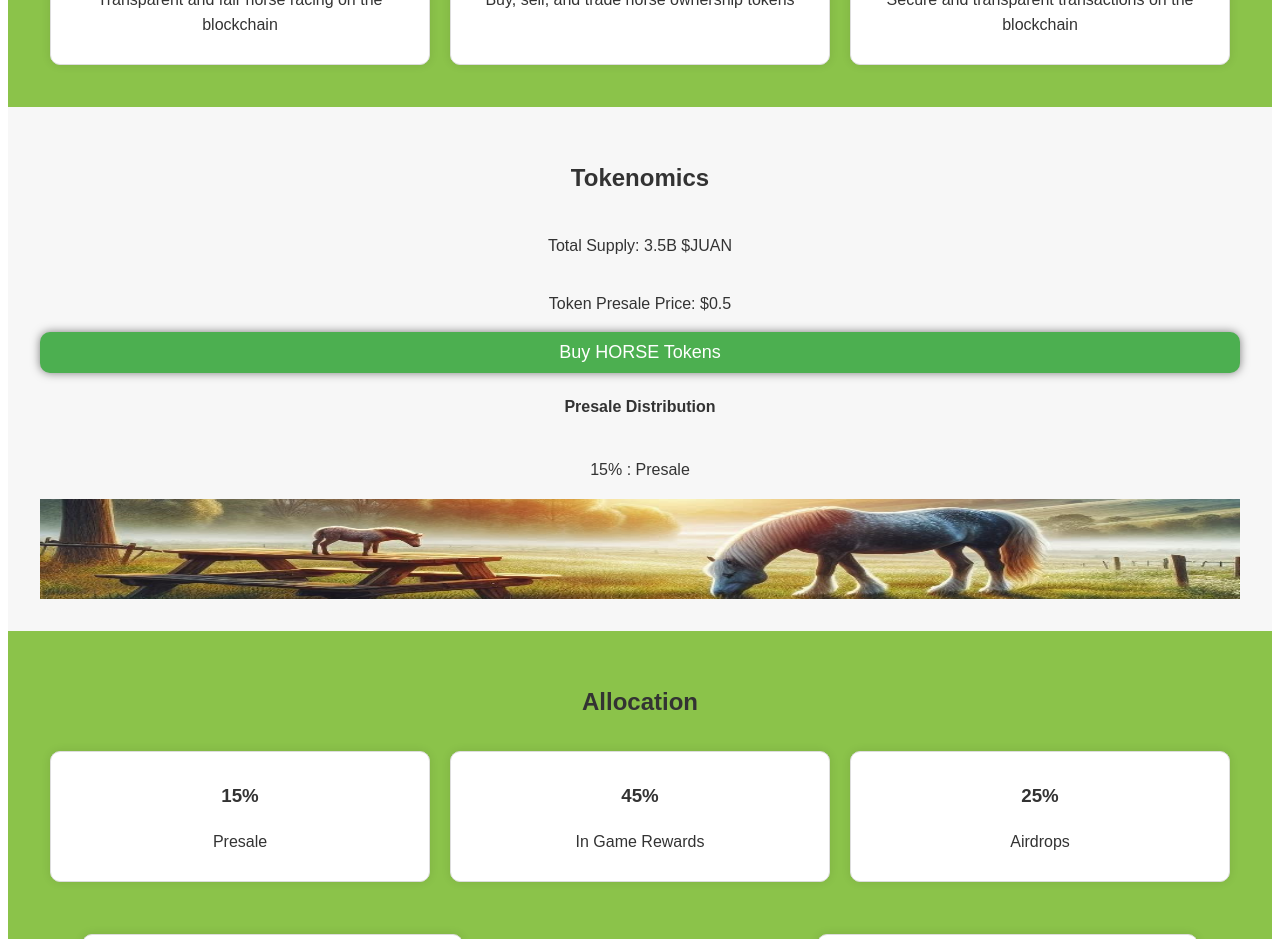
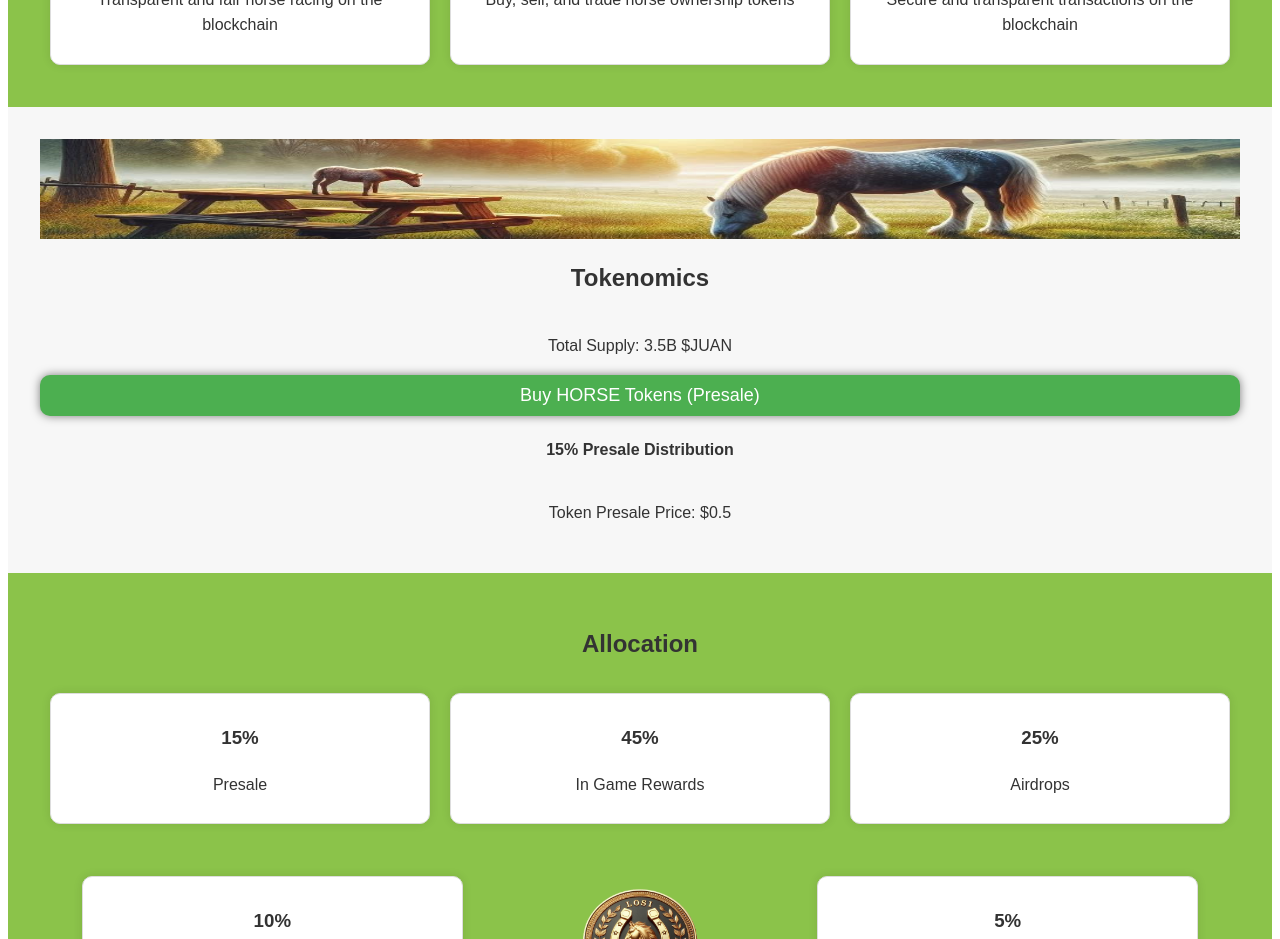
Before and after one commit to HitmanBoi/Memethon, a React (Vite) app in the folder Juan_Horse/src/Juan_Horse_frontend/: page / in a window 1280 px wide. Shown: the part 1020-1959 px from the top of the page. Built offline with nearby package versions, Linux system fonts and the light colour scheme.

Commit message:
Updated Page

```diff
--- a/Juan_Horse/src/Juan_Horse_frontend/src/App.jsx
+++ b/Juan_Horse/src/Juan_Horse_frontend/src/App.jsx
@@ -29,17 +29,19 @@ const App = () => {
             <p>Secure and transparent transactions on the blockchain</p>
           </li>
         </ul>
+
       </section>
+
       <section className="tokenomics">
+      <img src="public/Horse_grazing.jpeg" alt="Horse Grazing" height={100} />
         <h2>Tokenomics</h2>
         <p>Total Supply: 3.5B $JUAN </p>
+        <button>Buy HORSE Tokens (Presale) </button>
+        <h4> 15% Presale Distribution </h4>
         <p>Token Presale Price: $0.5</p>
-        <button>Buy HORSE Tokens</button>
-        <h4> Presale Distribution </h4>
-        <p>15% : Presale</p>
 
 
-        <img src="public/Horse_grazing.jpeg" alt="Horse Grazing" height={100} />
+
       </section>
       <section className="allocation">
         <h2>Allocation</h2>
```
